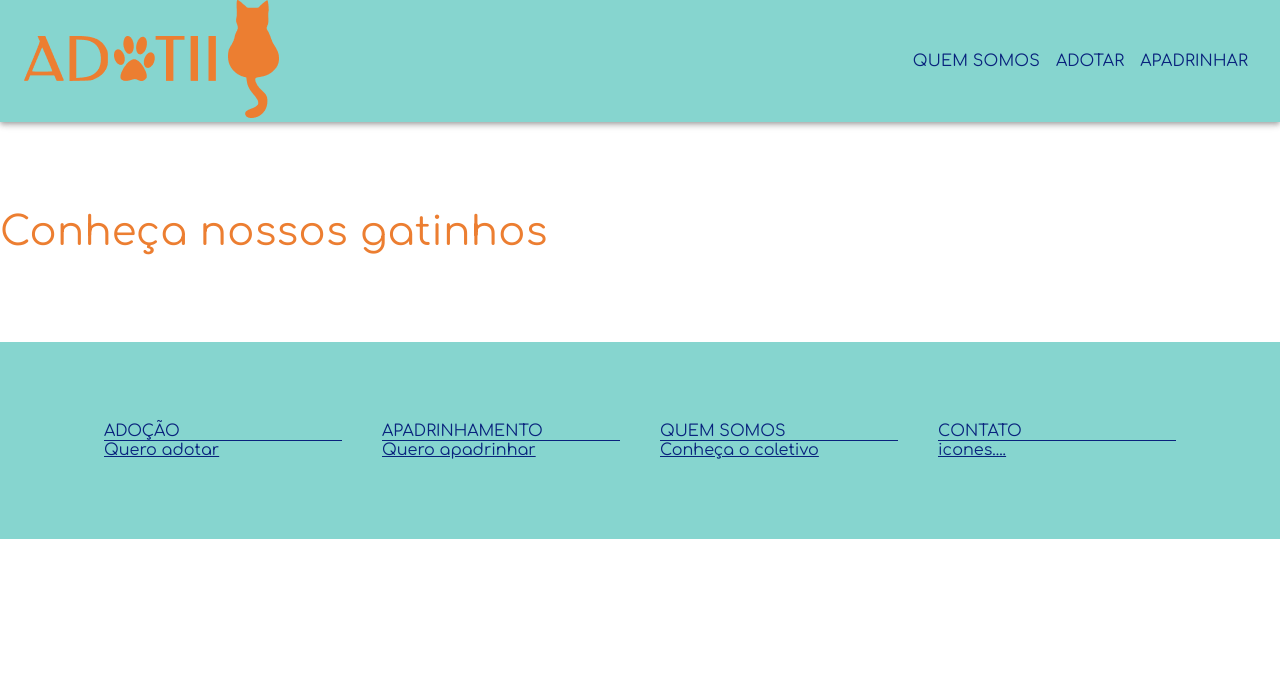
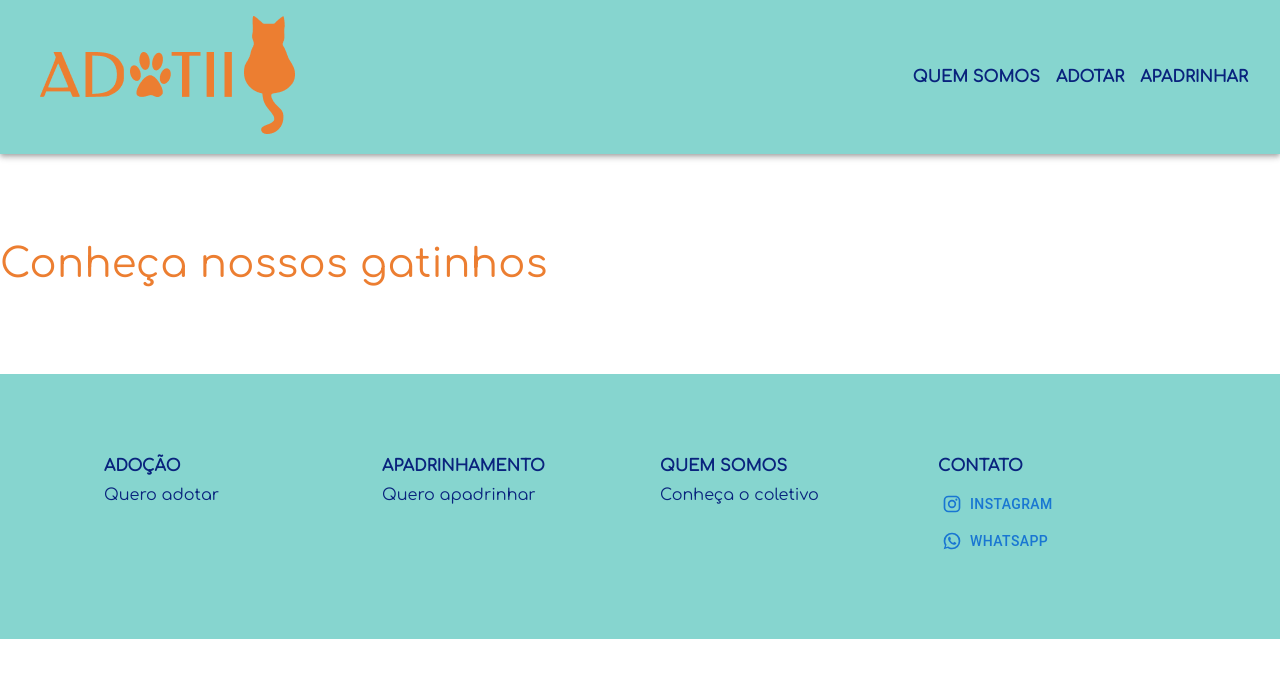
Before and after one commit to dantasjess/ADOTII, a Next.js app: page / in a window 1280 px wide. Shown: the top 678 px of the page. Built offline with nearby package versions, Linux system fonts and the light colour scheme.

Commit message:
ajustes no layout e adicao de links para pagina quem somos

```diff
--- a/pages/index.js
+++ b/pages/index.js
@@ -3,7 +3,7 @@ import TitleSection from '../src/components/TitleSection';
 export default function Home() {
   return (
     <section>
-      <TitleSection text='Conheça nossos gatinhos'/>
+      <TitleSection text='Conheça nossos gatinhos' />
     </section>
   );
 }
--- a/src/components/AppBar.js
+++ b/src/components/AppBar.js
@@ -11,6 +11,7 @@ import MenuItem from '@mui/material/MenuItem';
 import Image from 'next/image';
 import Logo from '../../public/logo.png';
 import Grid from '@mui/material/Grid';
+import Link from 'next/link';
 
 const pages = ['Quem somos', 'Adotar', 'Apadrinhar '];
 
@@ -75,8 +76,10 @@ const ResponsiveAppBar = () => {
               </Menu>
             </Grid>
 
-            <Grid item>
-              <Image src={Logo} sx={{ display: { xs: 'flex', md: 'none' }, mr: 1 }} />
+            <Grid item padding={2}>
+              <Link href={"/"}>
+                <Image alt='logo-adotii' src={Logo} sx={{ display: { xs: 'flex', md: 'none' }, mr: 1 }} />
+              </Link>
             </Grid>
 
             <Grid item sx={{ flexGrow: 1, display: { xs: 'none', md: 'flex' } }} justifyContent="flex-end">
@@ -84,21 +87,23 @@ const ResponsiveAppBar = () => {
               onClick={handleCloseNavMenu}
               sx={{ my: 2, color: '#09237D', display: 'block' }}
               >
-                <Typography sx={{ fontFamily: 'Comfortaa' }}>Quem somos</Typography>
+                <Link href={"/quem_somos"}>
+                  <Typography sx={{ fontFamily: 'Comfortaa', fontWeight: "bolder" }}>Quem somos</Typography>
+                </Link>
               </Button>
 
               <Button
               onClick={handleCloseNavMenu}
               sx={{ my: 2, color: '#09237D', display: 'block' }}
               >
-                <Typography sx={{ fontFamily: 'Comfortaa' }}>Adotar</Typography>
+                <Typography sx={{ fontFamily: 'Comfortaa', fontWeight: "bolder"  }}>Adotar</Typography>
               </Button>
 
               <Button
               onClick={handleCloseNavMenu}
               sx={{ my: 2, color: '#09237D', display: 'block' }}
               >
-                <Typography sx={{ fontFamily: 'Comfortaa' }}>Apadrinhar</Typography>
+                <Typography sx={{ fontFamily: 'Comfortaa', fontWeight: "bolder"  }}>Apadrinhar</Typography>
               </Button>
 
             </Grid>
--- a/src/components/Footer.js
+++ b/src/components/Footer.js
@@ -1,7 +1,11 @@
 import Container from '@mui/material/Container';
 import Grid from '@mui/material/Grid';
 import Box from '@mui/material/Box';
-import Link from '@mui/material/Link';
+import Link from 'next/link';
+import { Typography } from '@mui/material';
+import InstagramIcon from '@mui/icons-material/Instagram';
+import Button from '@mui/material/Button';
+import WhatsAppIcon from '@mui/icons-material/WhatsApp';
 
 export default function Footer() {
   return (
@@ -15,11 +19,13 @@ export default function Footer() {
         <Container maxWidth="lg">
           <Grid container spacing={5}>
 
+            <Grid item xs={12} sm={3}>
+              <Box marginBottom={1}>
+                <Typography sx={{ fontFamily: 'Comfortaa', fontWeight: "bolder" }}>ADOÇÃO</Typography>
 
-            <Grid item xs={12} sm={3}>
-              <Box borderBottom={1}>ADOÇÃO</Box>
+              </Box>
               <Box>
-                <Link href="/" color="inherit">
+                <Link href="/" color="inherit" sx={{textDecoration: 'none'}}>
                   Quero adotar
                 </Link>
               </Box>
@@ -27,9 +33,11 @@ export default function Footer() {
 
 
             <Grid item xs={12} sm={3}>
-              <Box borderBottom={1}>APADRINHAMENTO</Box>
+              <Box marginBottom={1}>
+                <Typography sx={{ fontFamily: 'Comfortaa', fontWeight: "bolder" }}>APADRINHAMENTO</Typography>
+              </Box>
               <Box>
-                <Link href="/" color="inherit">
+                <Link href="/" color="inherit" sx={{textDecoration: 'none'}}>
                   Quero apadrinhar
                 </Link>
               </Box>
@@ -37,9 +45,11 @@ export default function Footer() {
 
 
             <Grid item xs={12} sm={3}>
-              <Box borderBottom={1}>QUEM SOMOS</Box>
+              <Box marginBottom={1}>
+                <Typography sx={{ fontFamily: 'Comfortaa', fontWeight: "bolder" }}>QUEM SOMOS</Typography>
+              </Box>
               <Box>
-                <Link href="/" color="inherit">
+                <Link href="/quem_somos" color="inherit" sx={{textDecoration: 'none'}}>
                   Conheça o coletivo
                 </Link>
               </Box>
@@ -47,18 +57,34 @@ export default function Footer() {
 
 
             <Grid item xs={12} sm={3}>
-              <Box borderBottom={1}>CONTATO</Box>
+              <Box marginBottom={1}>
+                <Typography sx={{ fontFamily: 'Comfortaa', fontWeight: "bolder" }}>CONTATO</Typography>
+              </Box>
               <Box>
-                <Link href="/" color="inherit">
-                  icones....
+                <Box>
+
+                  <Link href="/" color="inherit" sx={{textDecoration: 'none'}}>
+                    <Button startIcon={<InstagramIcon />}>
+                      Instagram
+                    </Button>
+                  </Link>
+                </Box>
+
+                <Box>
+
+                <Link href="/" color="inherit" sx={{textDecoration: 'none'}}>
+                  <Button startIcon={<WhatsAppIcon />}>
+                    Whatsapp
+                  </Button>
                 </Link>
+                </Box>
+
+
               </Box>
             </Grid>
 
           </Grid>
 
-
-
         </Container>
       </Box>
   );
```
